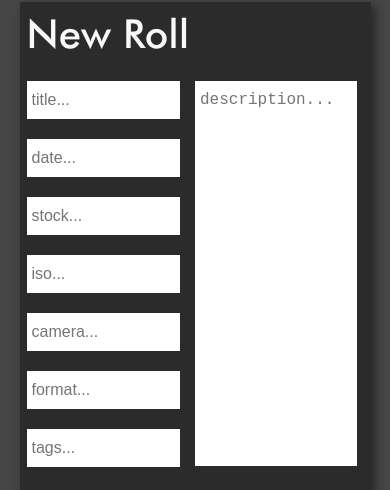
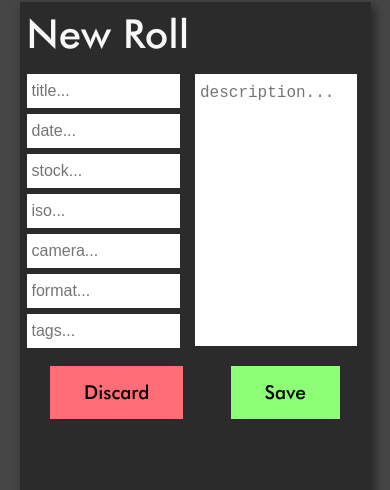
Before and after one commit to thomasAmorgan/filmnotes-react, a React (Create React App) app in the folder client/: page / in a window 390 px wide. Both pictures are taken after a click on the picture 75 px from the left and 20 px from the top of the page. Shown: the part 164-654 px from the top of the page. Built offline with nearby package versions, Linux system fonts and the light colour scheme; no server answers.

Commit message:
heroku version

```diff
--- a/client/src/assests/scss/mediaqueries.scss
+++ b/client/src/assests/scss/mediaqueries.scss
@@ -99,12 +99,16 @@
 
   .roll-form {
     form {
-      input {
-        margin: 3px 0;
-        padding: 8px 5px;
+      .roll-form-stats {
+        input {
+          margin: 3px 0;
+          padding: 8px 5px;
+        }
       }
-      textarea {
-        margin: 3px 0;
+      .roll-form-description {
+        textarea {
+          margin: 3px 0;
+        }
       }
     }
   }
```
